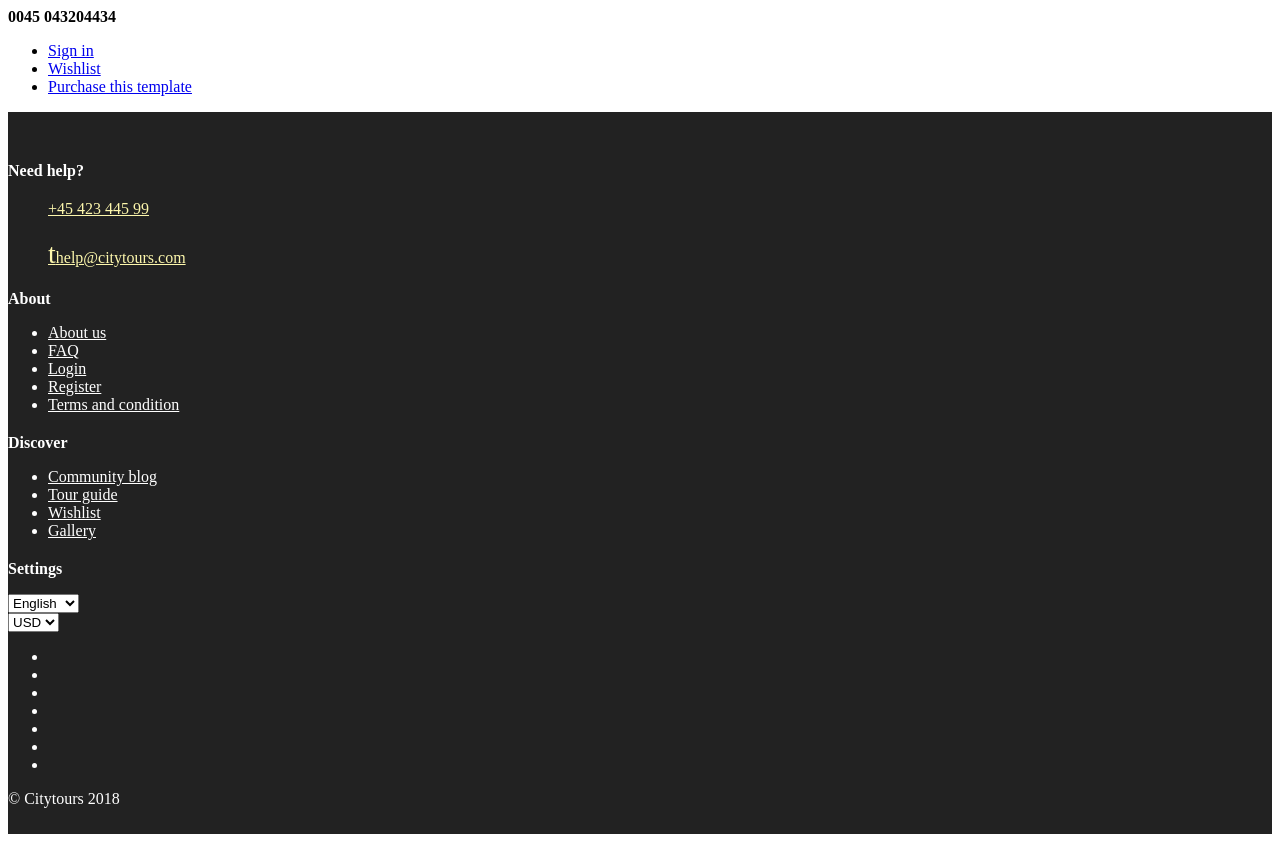
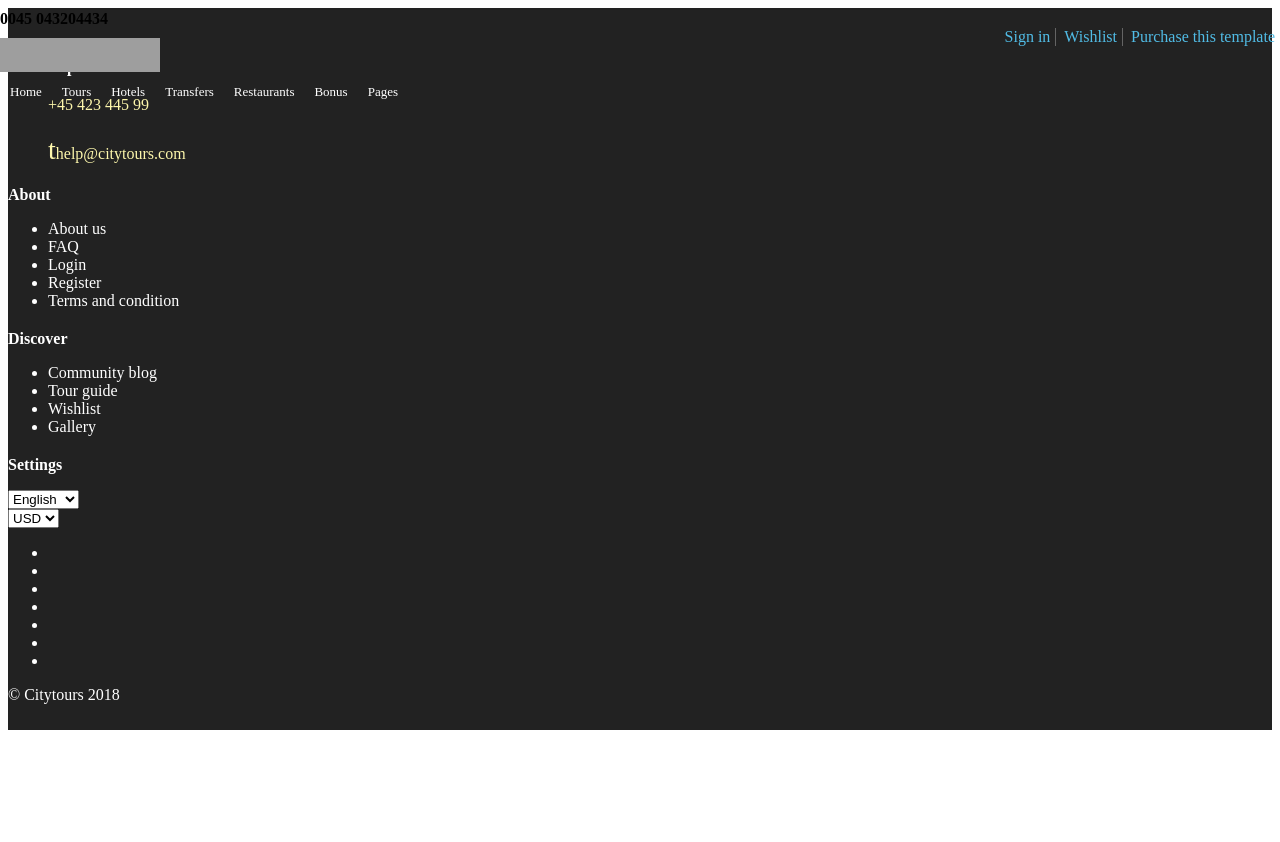
Before and after one commit to kosmodev/playcosta, a React app: page / in a window 1280 px wide. After the commit the page ends 800 px from the top, so only its background shows below. Built offline with nearby package versions, Linux system fonts and the light colour scheme; grey boxes are pictures that could not be loaded; the HTML template or start-up script is replaced by a standard one.

Commit message:
first setup

```diff
--- a/src/common/header/components/Header.css
+++ b/src/common/header/components/Header.css
@@ -0,0 +1,136 @@
+header {
+    width: 100%;
+    position: fixed;
+    left: 0;
+    top: 0;
+    z-index: 99999;
+    padding: 10px 0;
+}
+
+#top_line {
+    color: #fff;
+    height: 28px;
+    font-size: 12px;
+    border-bottom: 1px solid rgba(255,255,255,0.2);
+    font-size: 11px;
+    visibility: visible;
+    opacity: 1;
+    margin-bottom: 5px;
+    position: relative;
+    z-index: 999999;
+}
+
+.topLinks {
+    list-style: none;
+    margin: 0;
+    padding: 0;
+    float: right;
+}
+
+.topLinksLi {
+    display: inline-block;
+    border-left: 1px solid rgba(255,255,255,0.3);
+    margin-right: 5px;
+    padding-left: 8px;
+    position: relative;
+}
+
+#logo_home h1 {
+    margin: 10px 0 0 0;
+    padding: 0;
+}
+
+#logo_home h1 a, header.sticky #logo_home h1 a, header#plain #logo_home h1 a, header#colored #logo_home h1 a {
+    width: 160px;
+    height: 34px;
+    display: block;
+    background-image: url(../assets/logo.png);
+    background-repeat: no-repeat;
+    background-position: left top;
+    background-size: 160px 34px;
+    text-indent: -9999px;
+}
+
+#close_in, #header_menu, .cmn-toggle-switch {
+    display: none;
+}
+
+/***** Menu *******/
+/*@media only screen and (min-width: 992px)*/
+.main-menu {
+    width: auto;
+}
+
+.main-menu {
+    position: relative;
+    z-index: 9;
+    width: auto;
+}
+
+.main-menu ul, .main-menu ul li, .main-menu ul li a {
+    position: relative;
+    margin-bottom: 0;
+    margin: 0;
+    padding: 0;
+}
+
+.main-menu ul, .main-menu ul li, .main-menu ul li a {
+    position: relative;
+    margin-bottom: 0;
+    margin: 0;
+    padding: 0;
+}
+
+.main-menu > ul > li > a {
+    color: #fff;
+    padding: 0 8px 15px 8px;
+    font-size: 13px;
+}
+.main-menu ul li a {
+    display: block;
+    line-height: 20px;
+    padding: 10px;
+}
+
+/*@media only screen and (min-width: 992px)*/
+.main-menu a {
+    white-space: nowrap;
+}
+.main-menu a {
+    -webkit-transition: all 0.3s;
+    -moz-transition: all 0.3s;
+    transition: all 0.3s;
+}
+a {
+    color: #51bce6;
+    text-decoration: none;
+    -webkit-transition: all 0.2s ease;
+    transition: all 0.2s ease;
+    outline: none;
+}
+
+/*@media only screen and (min-width: 992px)*/
+.main-menu ul li {
+    display: inline-block;
+}
+
+/****** Top Links ***********/
+ul#top_links {
+    list-style: none;
+    margin: 0;
+    padding: 0;
+    float: right;
+}
+
+ul#top_links li:first-child {
+    border-left: none;
+    padding-left: 0;
+}
+
+ul#top_links li {
+    display: inline-block;
+    border-left: 1px solid rgba(255,255,255,0.3);
+    margin-right: 5px;
+    padding-left: 8px;
+    position: relative;
+}
--- a/src/common/header/components/Header.js
+++ b/src/common/header/components/Header.js
@@ -7,7 +7,7 @@ const Header = () => (
                 <div className="row">
                     <div className="col-6"><i className="icon-phone"></i><strong>0045 043204434</strong></div>
                     <div className="col-6">
-                        <ul className={style.topLinks}>
+                        <ul id="top_links" className={style.topLinks}>
                             <li className={style.topLinksLi}><a href="#sign-in-dialog" id="access_link">Sign in</a></li>
                             <li className={style.topLinksLi}><a href="wishlist.html" id="wishlist_link">Wishlist</a></li>
                             <li className={style.topLinksLi}><a href="http://themeforest.net/item/citytours-city-tours-tour-tickets-and-guides/10715647?ref=ansonika">Purchase this template</a></li>
@@ -16,6 +16,50 @@ const Header = () => (
                 </div>
             </div>
         </div>
+        <div className="container">
+        <div className="row">
+
+                <div className="col-3">
+                    <div id="logo_home">
+                    	<h1><a href="index.html" title="City tours travel template">City Tours travel template</a></h1>
+                    </div>
+                </div>
+
+                <nav className="col-9">
+                <a className="cmn-toggle-switch cmn-toggle-switch__htx open_close" href="javascript:void(0);"><span>Menu mobile</span></a>
+                    <div className="main-menu">
+                        <div id="header_menu">
+                        </div>
+                        <a href="#" className="open_close" id="close_in"><i className="icon_set_1_icon-77"></i></a>
+                        <ul>
+                            <li className="submenu">
+                                <a href="javascript:void(0);" className="show-submenu">Home <i className="icon-down-open-mini"></i></a>
+                            </li>
+                            <li className="submenu">
+                                <a href="javascript:void(0);" className="show-submenu">Tours <i className="icon-down-open-mini"></i></a>
+                            </li>
+                             <li className="submenu">
+                                <a href="javascript:void(0);" className="show-submenu">Hotels <i className="icon-down-open-mini"></i></a>
+                            </li>
+                            <li className="submenu">
+                                <a href="javascript:void(0);" className="show-submenu">Transfers <i className="icon-down-open-mini"></i></a>
+                            </li>
+                              <li className="submenu">
+                                <a href="javascript:void(0);" className="show-submenu">Restaurants <i className="icon-down-open-mini"></i></a>
+                            </li>
+                             <li className="megamenu submenu">
+                                <a href="javascript:void(0);" className="show-submenu-mega">Bonus<i className="icon-down-open-mini"></i></a>
+                            </li>
+                            <li className="megamenu submenu">
+                                <a href="javascript:void(0);" className="show-submenu-mega">Pages<i className="icon-down-open-mini"></i></a>
+                            </li>
+                        </ul>
+                    </div>
+                </nav>
+
+            </div>
+        </div>
+
     </header>
 )
 
```
